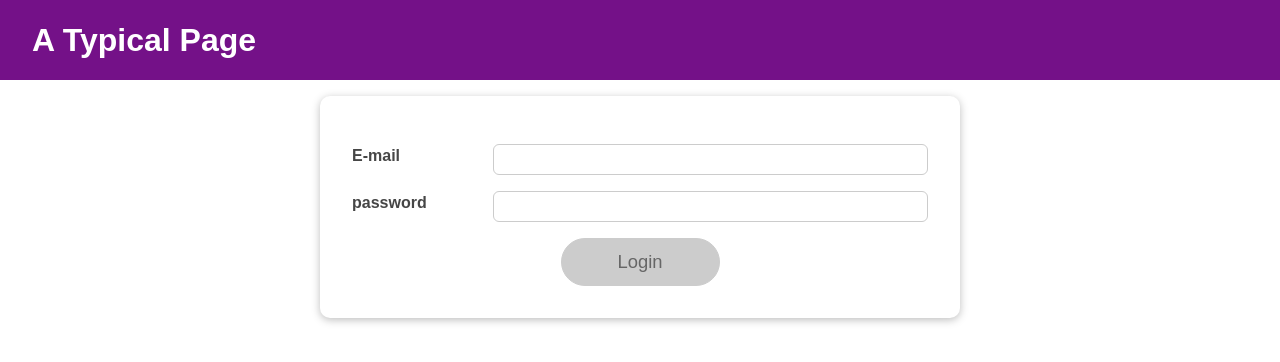
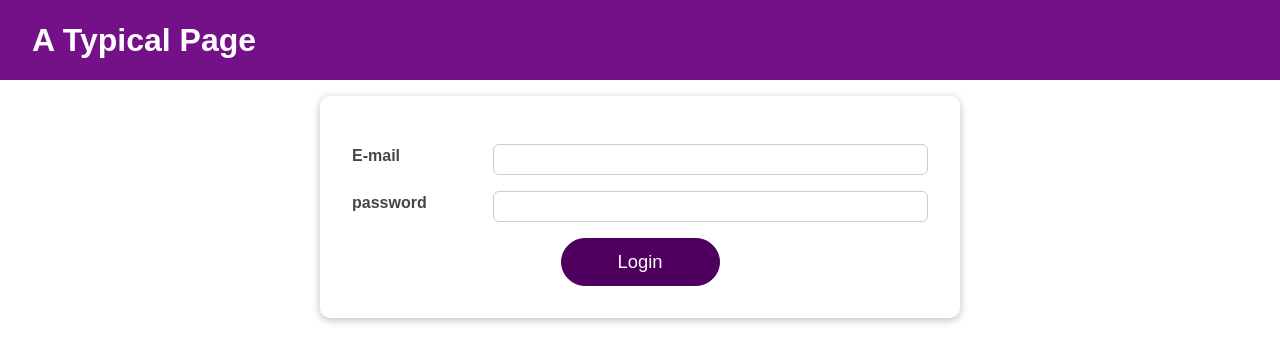
Before and after one commit to BalajiJ234/login-ref-app, a React (Create React App) app: page / in a window 1280 px wide. Shown: the top 362 px of the page. Built offline with nearby package versions, Linux system fonts and the light colour scheme.

Commit message:
hotfix: remove disabled attribute

```diff
--- a/src/components/Login/Login.js
+++ b/src/components/Login/Login.js
@@ -119,7 +119,7 @@ const Login = () => {
         />
 
         <div className={classes.actions}>
-          <Button type='submit' className={classes.btn} disabled={!formIsValid}>
+          <Button type='submit' className={classes.btn} >
             Login
           </Button>
         </div>
```
